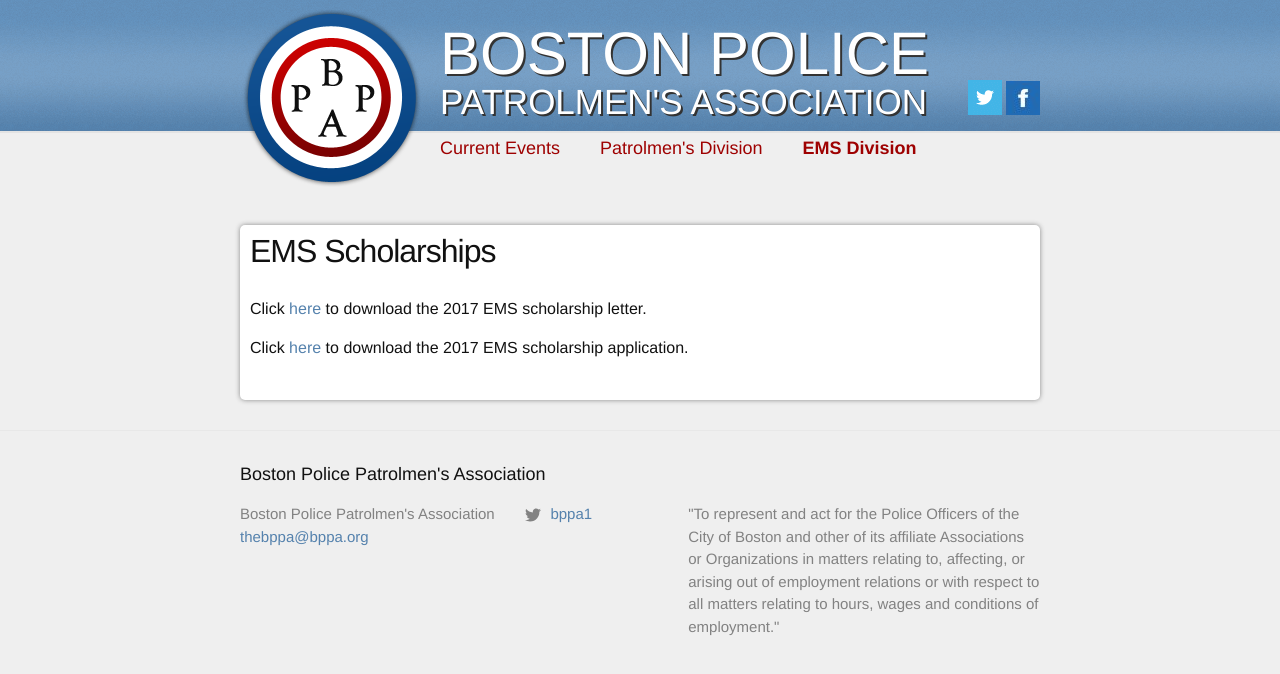
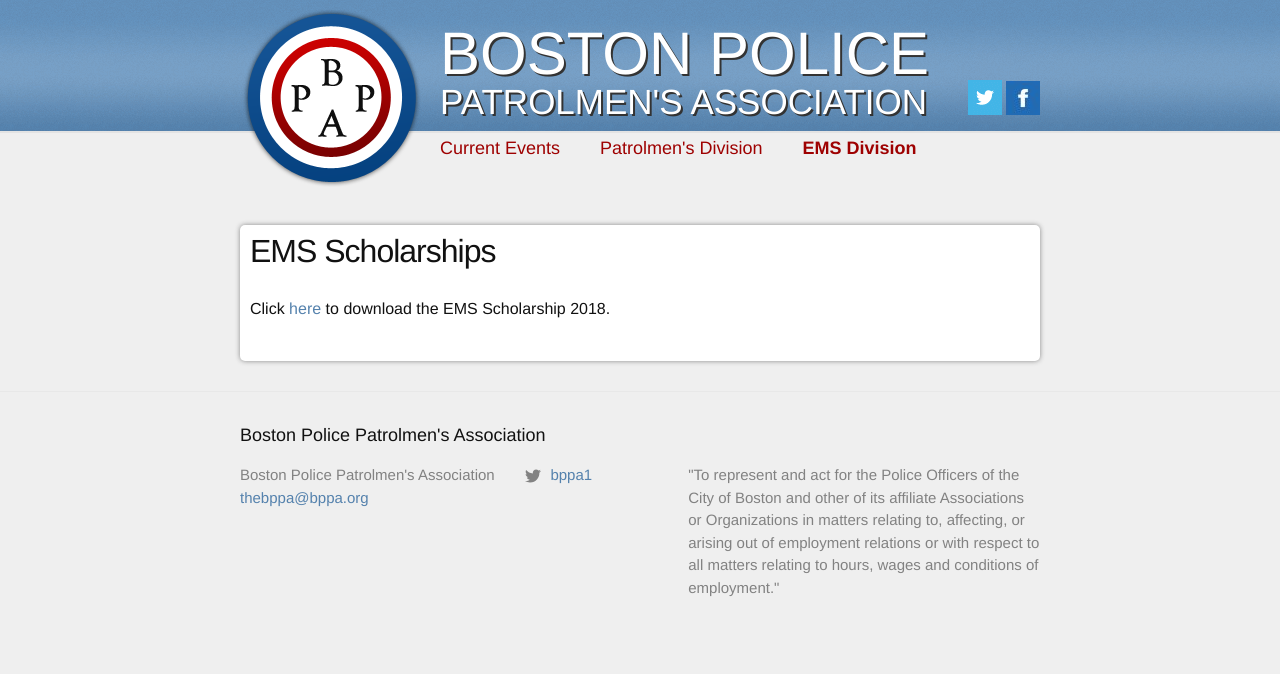
Before and after one commit to microsearch/bppa, a Jekyll site: the page built from ems-division/scholarships.md, in a window 1280 px wide. Shown: the top 674 px of the page. Built offline with Jekyll 4.4.1, drawn with Linux system fonts in a browser that asks for light colours; nearby versions of some CDN libraries.

Commit message:
Updated Scholarships

```diff
--- a/ems-division/scholarships.md
+++ b/ems-division/scholarships.md
@@ -1,10 +1,8 @@
 ---
 title: EMS Scholarships
 permalink: "/ems-division/scholarships/"
+weight: 6
 layout: page
-weight: 6
 ---
 
-Click [here]({{ site.url }}/assets/scholarships/2017 Scholarship EMS Letter.doc) to download the 2017 EMS scholarship letter.
-
-Click [here]({{ site.url }}/assets/scholarships/Scholarship Award form.doc) to download the 2017 EMS scholarship application.
+Click [here]({{ site.url }}/assets/scholarships/EMS Scholarship 2018.pdf) to download the EMS Scholarship 2018.
```
